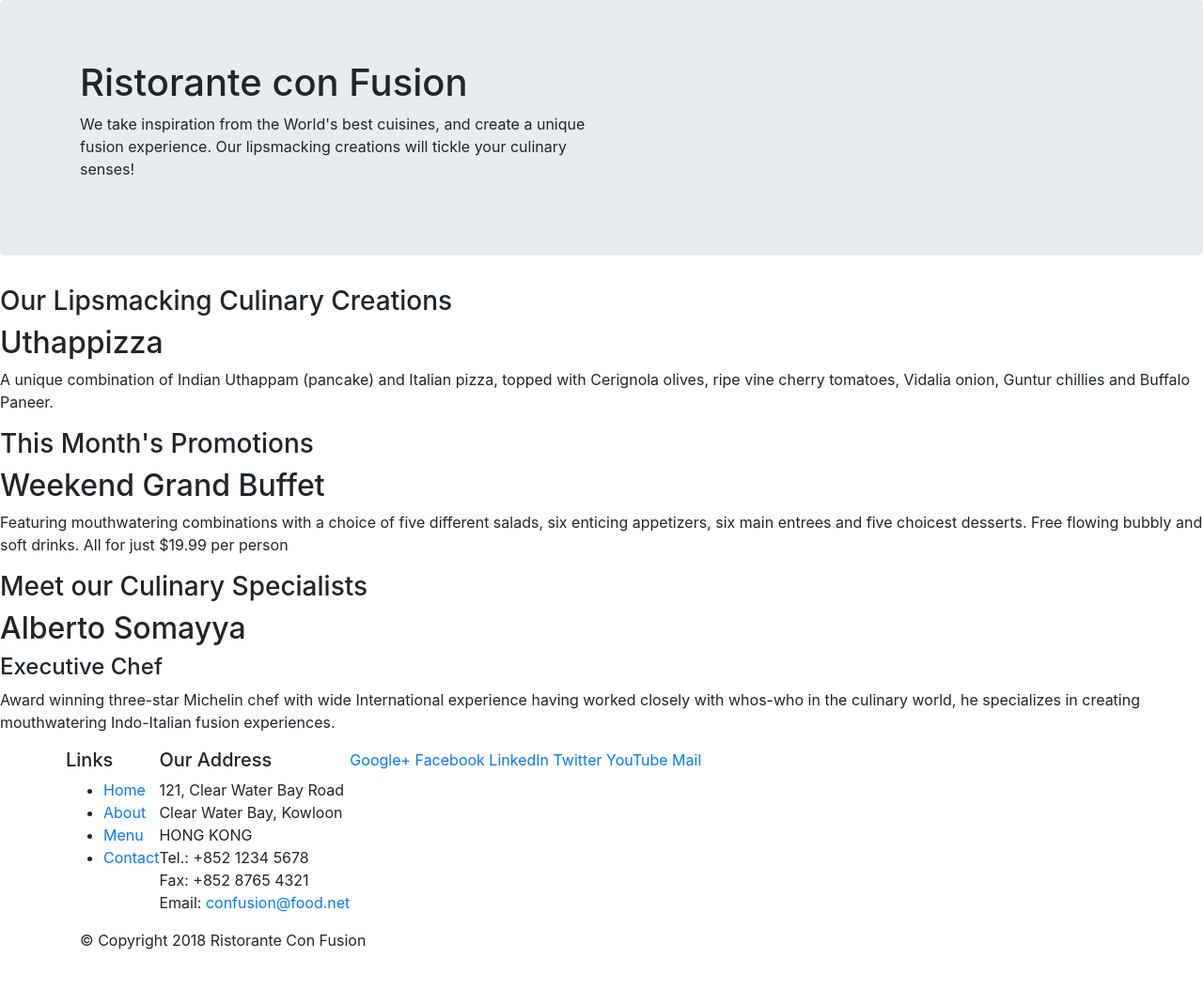
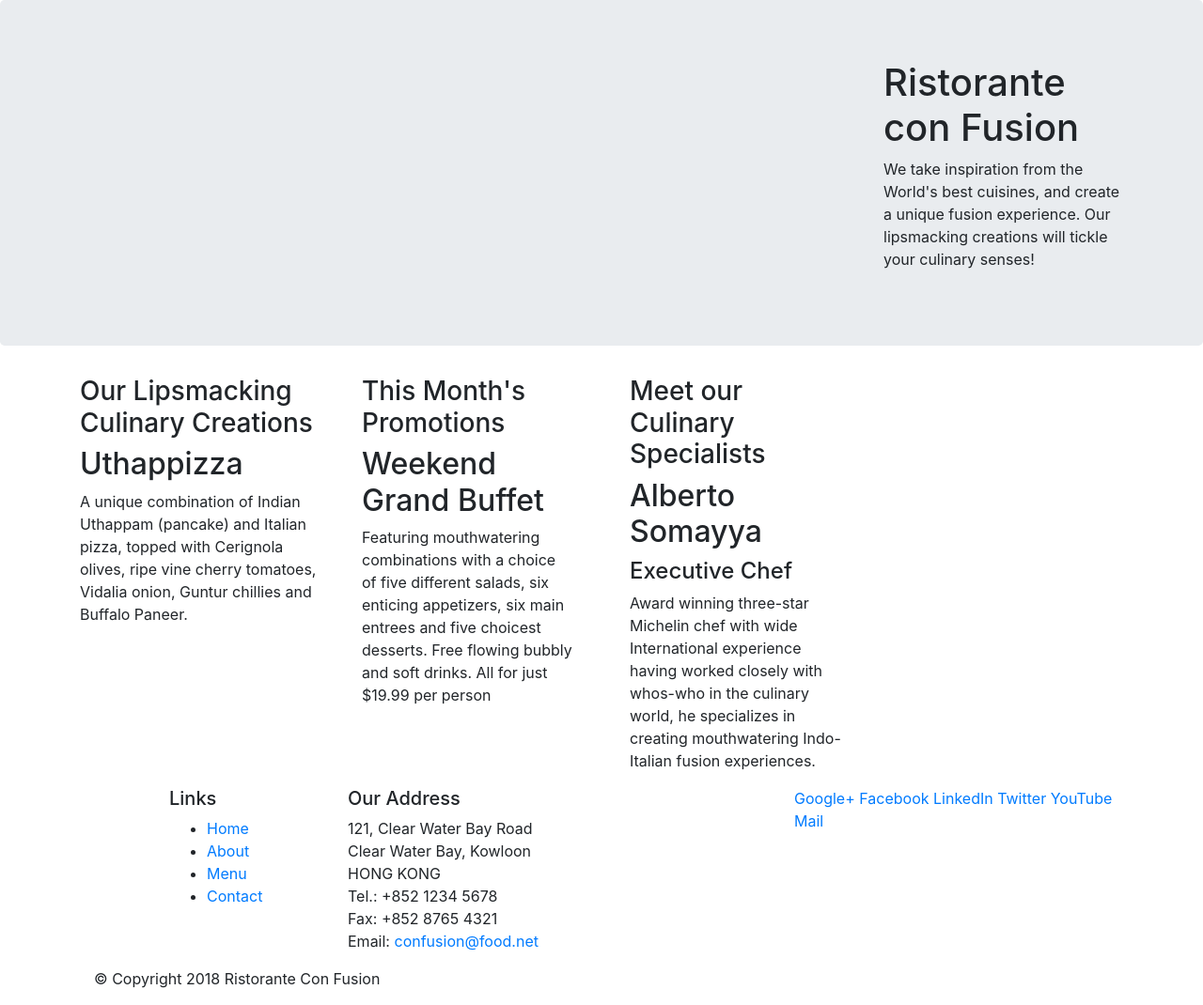
Before and after one commit to hoangy761/Lab6_bootstrap, a website: page index.html in a window 1280 px wide. Shown: the whole page at 94% size. Before the commit the page ends 1029 px from the top, so only its background shows below. Drawn offline with nearby package versions, Linux system fonts and the light colour scheme.

Commit message:
Bootstrap Grid Part 1

```diff
--- a/index.html
+++ b/index.html
@@ -16,19 +16,20 @@
     <header class="jumbotron">
         <div class="container ">
             <div class="row">
-                <div class="col-12 col-sm-6">
+                <div class="col-12 col-sm-4 order-sm-last col-md-3">
                     <h1>Ristorante con Fusion</h1>
                     <p>We take inspiration from the World's best cuisines, and create a unique fusion experience. Our
                         lipsmacking creations will tickle your culinary senses!</p>
                 </div>
-                <div class="col-12 col-sm">
+                <div class="col col-sm order-sm-first col-md">
                 </div>
             </div>
         </div>
     </header>
 
-    <div>
-        <div>
+    <div class="container">
+        <div class="row">
+            <div class="col-12 col-sm-4 col-md-3">
                 <div>
                     <h3>Our Lipsmacking Culinary Creations</h3>
                 </div>
@@ -40,11 +41,11 @@
             </div>
 
 
-        <div>
-            <div>
+            <div class="col-12 col-sm-4 col-md-3">
+                <div class="col col-sm col-md">
                     <h3>This Month's Promotions</h3>
                 </div>
-            <div>
+                <div class="col col-sm col-md">
                     <h2>Weekend Grand Buffet</h2>
                     <p>Featuring mouthwatering combinations with a choice of five different salads, six enticing appetizers,
                         six main entrees and five choicest desserts. Free flowing bubbly and soft drinks. All for just
@@ -52,11 +53,11 @@
                 </div>
             </div>
 
-        <div>
-            <div>
+            <div class="col-12 col-sm-4 col-md-3">
+                <div class="col col-sm col-md">
                     <h3>Meet our Culinary Specialists</h3>
                 </div>
-            <div>
+                <div class="col col-sm col-md">
                     <h2>Alberto Somayya</h2>
                     <h4>Executive Chef</h4>
                     <p>Award winning three-star Michelin chef with wide International experience having worked closely with
@@ -65,11 +66,12 @@
                 </div>
             </div>
         </div>
+    </div>
 
-    <footer>
-        <div class="container">
+    <footer >
+        <div class="container" >
             <div class="row">
-                <div>
+                <div class="col-4 offset-1 col-sm-2">
                     <h5>Links</h5>
                     <ul>
                         <li><a href="#">Home</a></li>
@@ -78,7 +80,7 @@
                         <li><a href="#">Contact</a></li>
                     </ul>
                 </div>
-                <div>
+                <div class="col-7 col-sm-5">
                     <h5>Our Address</h5>
                     <address>
                         121, Clear Water Bay Road<br>
@@ -89,7 +91,7 @@
                         Email: <a href="mailto:confusion@food.net">confusion@food.net</a>
                     </address>
                 </div>
-                <div>
+                <div class="col-12 col-sm-4">
                     <div>
                         <a href="http://google.com/+">Google+</a>
                         <a href="http://www.facebook.com/profile.php?id=">Facebook</a>
@@ -100,7 +102,7 @@
                     </div>
                 </div>
             </div>
-            <div>
+            <div class="col-auto">
                 <div>
                     <p>© Copyright 2018 Ristorante Con Fusion</p>
                 </div>
```
Lines whose indentation alone changed are shown as unchanged.
